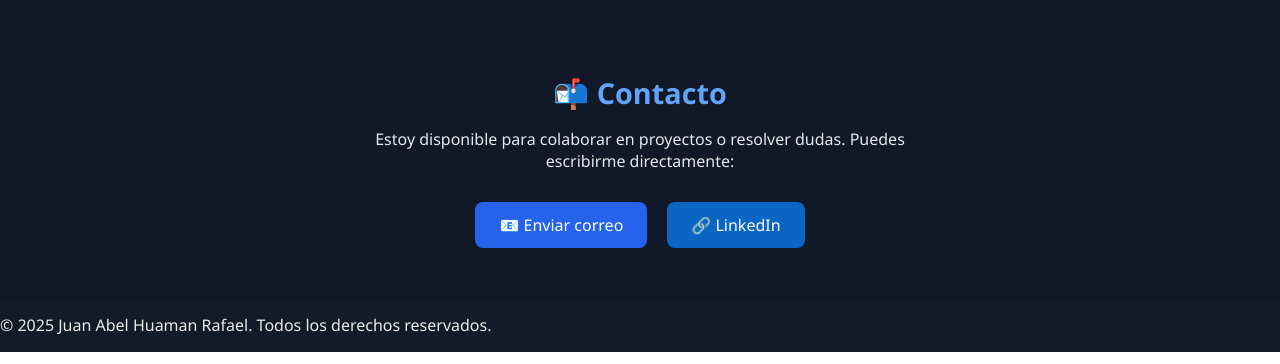
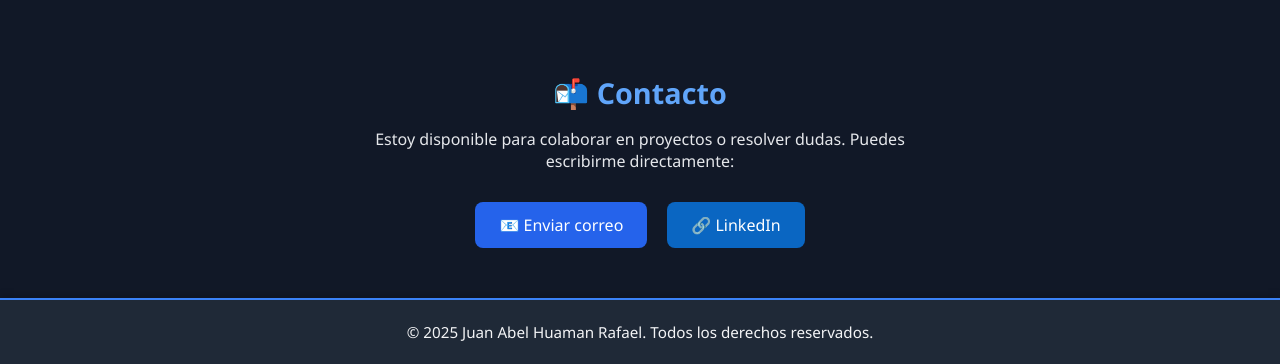
Before and after one commit to IAmJAHR/PORTAFOLIO, a PHP site: page / in a window 1280 px wide. Shown: the part 1500-1864 px from the top of the page. Run offline with PHP 8.4, Linux system fonts and the light colour scheme.

Commit message:
Update index.css

```diff
--- a/css/index.css
+++ b/css/index.css
@@ -4,15 +4,17 @@
    font-family: 'Segoe UI', sans-serif;
    color: #eaeaea;
  }
+
  .header-modern {
    background-color: #0d1117;
    color: #fff;
    padding: 20px 0;
-    box-shadow: 0 4px 6px rgba(0,0,0,0.4);
+   box-shadow: 0 4px 6px rgba(0, 0, 0, 0.4);
    position: sticky;
    top: 0;
    z-index: 999;
  }
+
  .container-header {
    max-width: 1200px;
    margin: 0 auto;
@@ -22,26 +24,31 @@
    align-items: center;
    flex-wrap: wrap;
  }
+
  .title-section h1 {
    font-size: 26px;
    margin: 0;
  }
+
  .subtitle {
    font-size: 14px;
    color: #c9d1d9;
    margin-top: 4px;
  }
+
  .nav-modern ul {
    list-style: none;
    display: flex;
    gap: 20px;
  }
+
  .nav-modern a {
    text-decoration: none;
    color: #58a6ff;
    font-weight: bold;
    transition: color 0.3s;
  }
+
  .nav-modern a:hover {
    color: #fff;
  }
@@ -51,6 +58,7 @@
    display: flex;
    justify-content: center;
  }
+
  .about-content {
    max-width: 1000px;
    background: #f9f9f9;
@@ -59,26 +67,31 @@
    display: flex;
    align-items: center;
    gap: 30px;
-    box-shadow: 0 8px 20px rgba(0,0,0,0.3);
+   box-shadow: 0 8px 20px rgba(0, 0, 0, 0.3);
    color: #222;
  }
+
  .profile-pic {
    width: 120px;
    border-radius: 50%;
    border: 3px solid #00f6ff;
  }
+
  .about-text h2 {
    margin-bottom: 15px;
  }
+
  .gradient-title {
    background: linear-gradient(to right, #00f6ff, #ff00f6);
    -webkit-background-clip: text;
    -webkit-text-fill-color: transparent;
  }
+
  .about-text p {
    margin-bottom: 10px;
    line-height: 1.6;
  }
+
  .about-text strong {
    color: #000;
  }
@@ -88,11 +101,13 @@
    background-color: #0b1118;
    text-align: center;
  }
+
  .projects-title {
    font-size: 30px;
    margin-bottom: 40px;
    color: #58a6ff;
  }
+
  .projects-grid {
    display: grid;
    grid-template-columns: repeat(auto-fit, minmax(320px, 1fr));
@@ -100,26 +115,30 @@
    max-width: 1100px;
    margin: 0 auto;
  }
+
  .project-card {
    background-color: #fff;
    color: #111;
    border-radius: 16px;
    padding: 25px;
-    box-shadow: 0 4px 20px rgba(0,0,0,0.25);
+   box-shadow: 0 4px 20px rgba(0, 0, 0, 0.25);
    transition: transform 0.3s, box-shadow 0.3s;
    display: flex;
    flex-direction: column;
    align-items: center;
  }
+
  .project-card:hover {
    transform: translateY(-6px);
-    box-shadow: 0 10px 30px rgba(0,0,0,0.3);
+   box-shadow: 0 10px 30px rgba(0, 0, 0, 0.3);
  }
+
  .project-card img {
    max-width: 100%;
    border-radius: 12px;
    margin-bottom: 15px;
  }
+
  .project-button {
    display: inline-block;
    margin-top: 15px;
@@ -130,12 +149,14 @@
    font-weight: bold;
    text-decoration: none;
    transition: all 0.3s ease;
-    box-shadow: 0 4px 10px rgba(0,0,0,0.2);
+   box-shadow: 0 4px 10px rgba(0, 0, 0, 0.2);
  }
+
  .project-button:hover {
    background-color: #ffea3d;
    transform: scale(1.05);
  }
+
  .project-button.disabled {
    background-color: #ccc;
    pointer-events: none;
@@ -189,8 +210,32 @@
  .contact-button.linkedin:hover {
    background-color: #004182;
  }
+
  .project-button.disabled {
    pointer-events: none;
    opacity: 0.6;
    cursor: not-allowed;
  }
+
+ .footer {
+   background-color: #1f2937;
+   /* fondo oscuro */
+   color: #f3f4f6;
+   /* texto claro */
+   text-align: center;
+   padding: 20px 15px;
+   font-family: 'Segoe UI', sans-serif;
+   font-size: 0.95rem;
+   box-shadow: 0 -2px 8px rgba(0, 0, 0, 0.2);
+   border-top: 2px solid #3b82f6;
+   /* línea superior azul */
+ }
+
+ .footer strong {
+   color: #60a5fa;
+ }
+
+ .footer p {
+   margin: 0;
+   line-height: 1.6;
+ }
```
Lines whose indentation alone changed are shown as unchanged.
